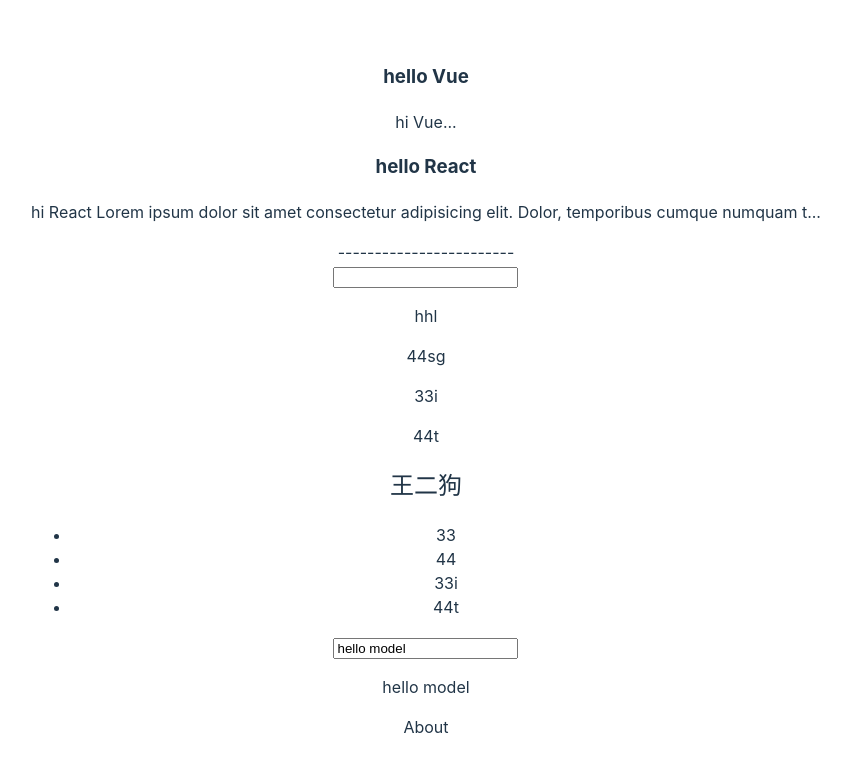
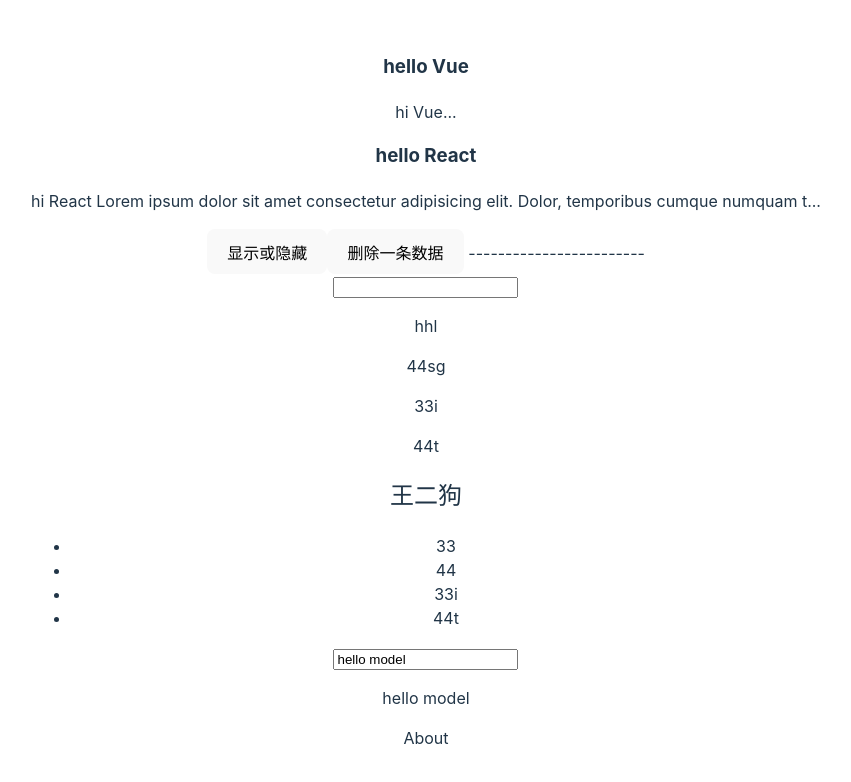
Before and after one commit to XZ361/vite-blog, a Vue app: page / in a window 1280 px wide. Shown: the top 782 px of the page, without its empty margins (214-1065 px from the left). Built offline with nearby package versions, Linux system fonts and the light colour scheme.

Commit message:
update:lifecycle及其应用

```diff
--- a/src/App.vue
+++ b/src/App.vue
@@ -6,15 +6,19 @@
 import Compute from './components/Compute.vue'
 import SearchBar from './components/SearchBar.vue'
 import Postlist from './components/postList.vue'
+import { ref } from 'vue'
 
-let posts = [
+let posts = ref([
   {title:'hello Vue',body:'hi Vue',id:1},
   {title:'hello React',body:'hi React Lorem ipsum dolor sit amet consectetur adipisicing elit. Dolor, temporibus cumque numquam tenetur praesentium aliquam debitis rerum maxime quia sunt, magni laborum molestias eveniet voluptates ipsam iste iusto a. Quam?',id:2}
-]
+]);
+const showBar = ref(true);
 </script>
 
 <template>
-  <Postlist :posts="posts"></Postlist>
+  <Postlist :posts="posts"  v-if= "showBar"></Postlist>
+  <button @click="showBar = !showBar">显示或隐藏</button>
+  <button @click="posts.pop()">删除一条数据</button>
   ------------------------
   <SearchBar></SearchBar>
   <Compute></Compute>
--- a/src/components/postList.vue
+++ b/src/components/postList.vue
@@ -8,8 +8,22 @@
 
 <script setup>
 import SinglePost  from "./SinglePost.vue";
+import { onMounted,onUnmounted,onUpdated } from "vue";
+
 defineProps({
     posts:Array
+})
+
+onMounted(()=>{
+    // 可以在次生命周期进行数据请求
+    // alert('页面挂载/渲染之前执行');
+})
+
+onUnmounted(()=>{
+    // alert('组件销毁之前执行');
+})
+onUpdated(()=>{
+    alert('当组件内的内容发生变化，就会执行该钩子函数')
 })
 </script>
 
```
